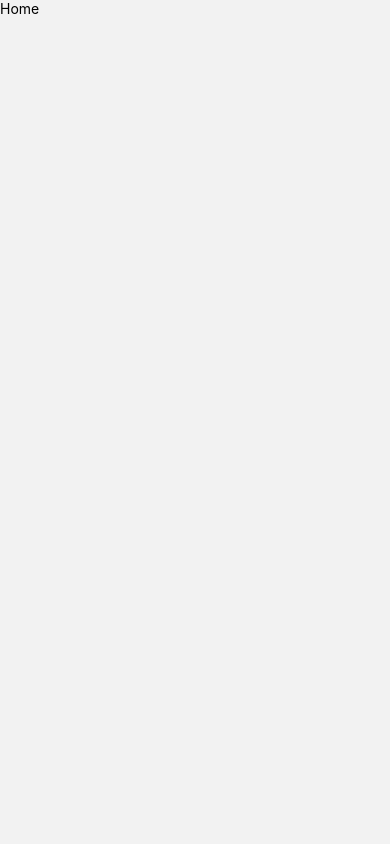
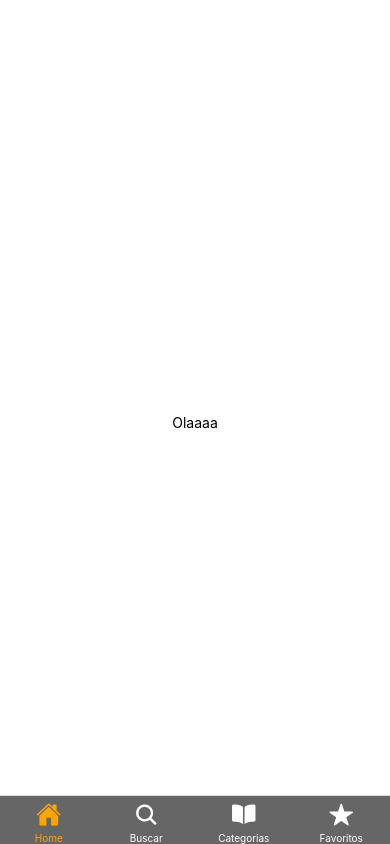
Before and after one commit to rafael-tecinternet/projeto-cooking, a React Native app: screen /Home in a window 390 px wide. Built offline with nearby package versions, Linux system fonts and the light colour scheme.

Commit message:
criação das telas e exibindo usando o Navigation bottom tabs

```diff
--- a/App.js
+++ b/App.js
@@ -1,30 +1,62 @@
+import { createBottomTabNavigator } from "@react-navigation/bottom-tabs";
 import { NavigationContainer } from "@react-navigation/native";
-import { createNativeStackNavigator } from "@react-navigation/native-stack";
+import { Ionicons } from "@expo/vector-icons";
 import { StyleSheet, Text, View, StatusBar } from "react-native";
-import Home from "./src/screen/Home";
+import Home from "./src/Screens/Home";
+import Buscar from "./src/Screens/Buscar";
+import Categorias from "./src/Screens/Categorias";
+import Favoritos from "./src/Screens/Favoritos";
 
 const App = () => {
-  const Stack = createNativeStackNavigator();
+  const Tab = createBottomTabNavigator();
   return (
     <>
       <StatusBar />
       {/* O NavigationContainer deve envolver todas as telas navegáveis do nosso APP. */}
       <NavigationContainer>
-        <Stack.Navigator
-          initialRouteName="Home"
-          screenOptions={{
-            headerStyle: {
-              backgroundColor: "#5451a6",
-            },
-            headerTintColor: "white",
-          }}
-        >
-          <Stack.Screen
-            component={Home}
-            name="Home"
-            options={{ headerShown: false }}
-          />
-        </Stack.Navigator>
+      <Tab.Navigator
+      screenOptions={{
+        tabBarActiveTintColor:'orange',
+        tabBarInactiveTintColor:'white',
+        tabBarStyle:{
+        position:"absolute",
+        backgroundColor: "#666666"
+      }}}>
+        <Tab.Screen name="Home" component={Home}
+        options={{
+          headerShown: false,
+          tabBarIcon: ({color, size}) => {
+            return(
+            <Ionicons name="home" size={size} color={color}/>)
+          }
+        }}/>
+        <Tab.Screen name="Buscar" component={Buscar}
+        options={{
+          tabBarIcon: ({color, size}) => {
+            return(
+            <Ionicons name="search" size={size} color={color}/>)
+          }
+        }}
+         />
+        <Tab.Screen name="Categorias" component={Categorias}
+        options={{
+          tabBarIcon: ({color, size, focused}) => {
+
+            return(
+              <Ionicons name="book" size={size} color={color}/>)
+
+          }
+        }}/>
+        <Tab.Screen name="Favoritos" component={Favoritos}
+        options={{
+          tabBarIcon: ({color, size, focused}) => {
+
+            return(
+              <Ionicons name="star" size={size} color={color}/>)
+
+          }
+        }}/>
+      </Tab.Navigator>
       </NavigationContainer>
     </>
   );
--- /dev/null
+++ b/src/Screens/Buscar.js
@@ -0,0 +1,12 @@
+import { StyleSheet, Text, View } from 'react-native'
+
+
+const Buscar = () => {
+ return(
+    <View><Text>Buscar</Text></View>
+ )
+}
+
+export default Buscar
+
+const styles = StyleSheet.create({})
--- /dev/null
+++ b/src/Screens/Categorias.js
@@ -0,0 +1,12 @@
+import { StyleSheet, Text, View } from 'react-native'
+
+
+const Categorias = () => {
+  return(
+    <View><Text>Categorias</Text></View>
+  )
+}
+
+export default Categorias
+
+const styles = StyleSheet.create({})
--- /dev/null
+++ b/src/Screens/Favoritos.js
@@ -0,0 +1,12 @@
+import { StyleSheet, Text, View } from 'react-native'
+
+
+const Favoritos = () => {
+  return(
+    <View><Text>Favoritos</Text></View>
+  )
+}
+
+export default Favoritos;
+
+const styles = StyleSheet.create({})
--- /dev/null
+++ b/src/Screens/Home.js
@@ -0,0 +1,23 @@
+import { StyleSheet, Text, View, SafeAreaView } from 'react-native'
+import React from 'react'
+
+const Home = () => {
+  return (
+    <SafeAreaView style={estilos.container}>
+      <View style={estilos.viewBotoes}>
+        <Text>Olaaaa</Text>
+      </View>
+    </SafeAreaView>
+  )
+}
+
+export default Home
+
+const estilos = StyleSheet.create({
+  container: {
+    backgroundColor: "white",
+    flex: 1,
+    alignItems: "center",
+    justifyContent: "center",
+  }
+})
--- a/src/screen/Home.js
+++ /dev/null
@@ -1,14 +0,0 @@
-import { StyleSheet, Text, View } from 'react-native'
-import React from 'react'
-
-const Home = () => {
-  return (
-    <View>
-      <Text>Home</Text>
-    </View>
-  )
-}
-
-export default Home
-
-const styles = StyleSheet.create({})
```
Also changed, not shown: package.json (+7 -2 lines), 1 other file (tests, documents, lock files or other folders).
